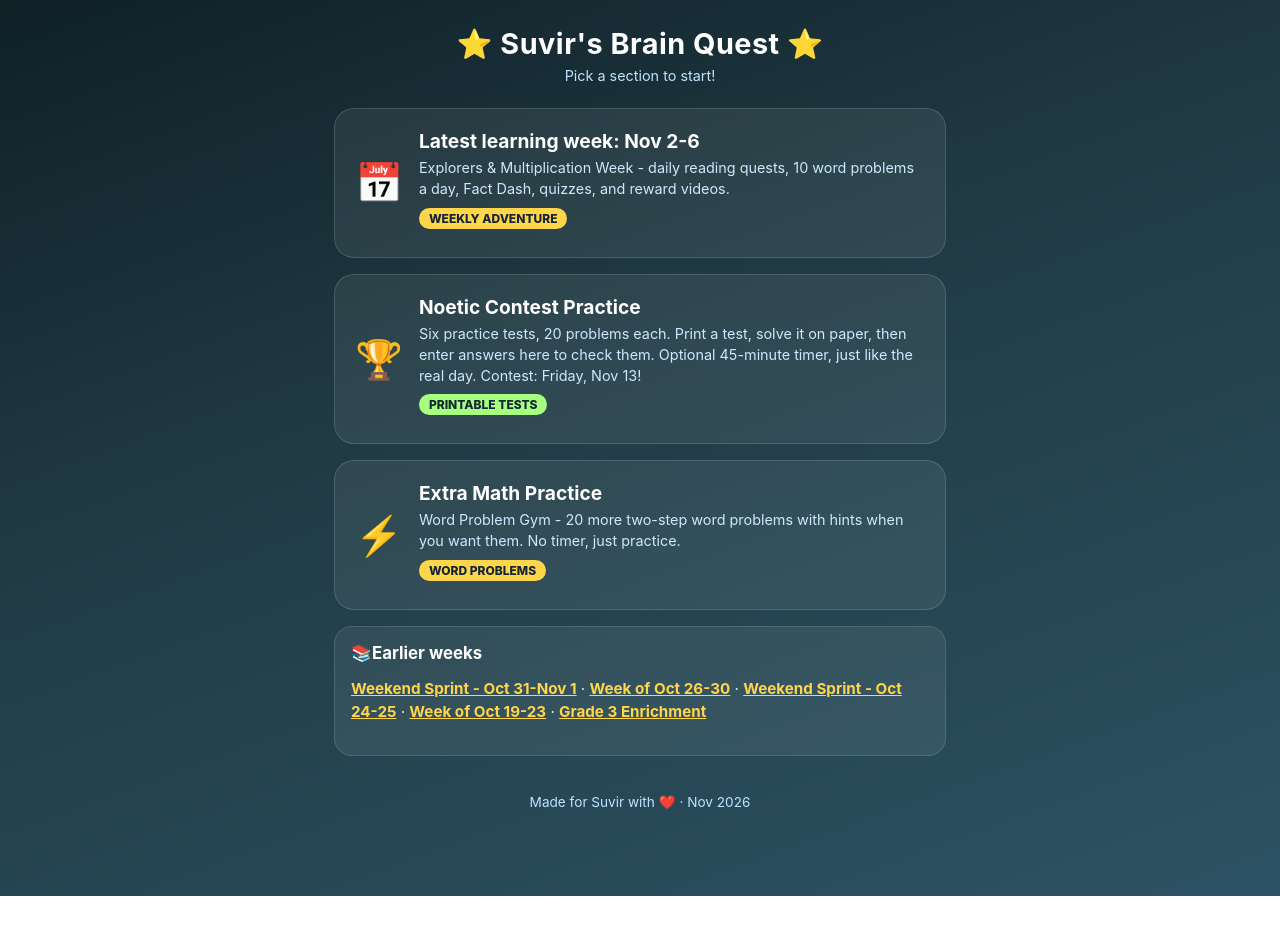
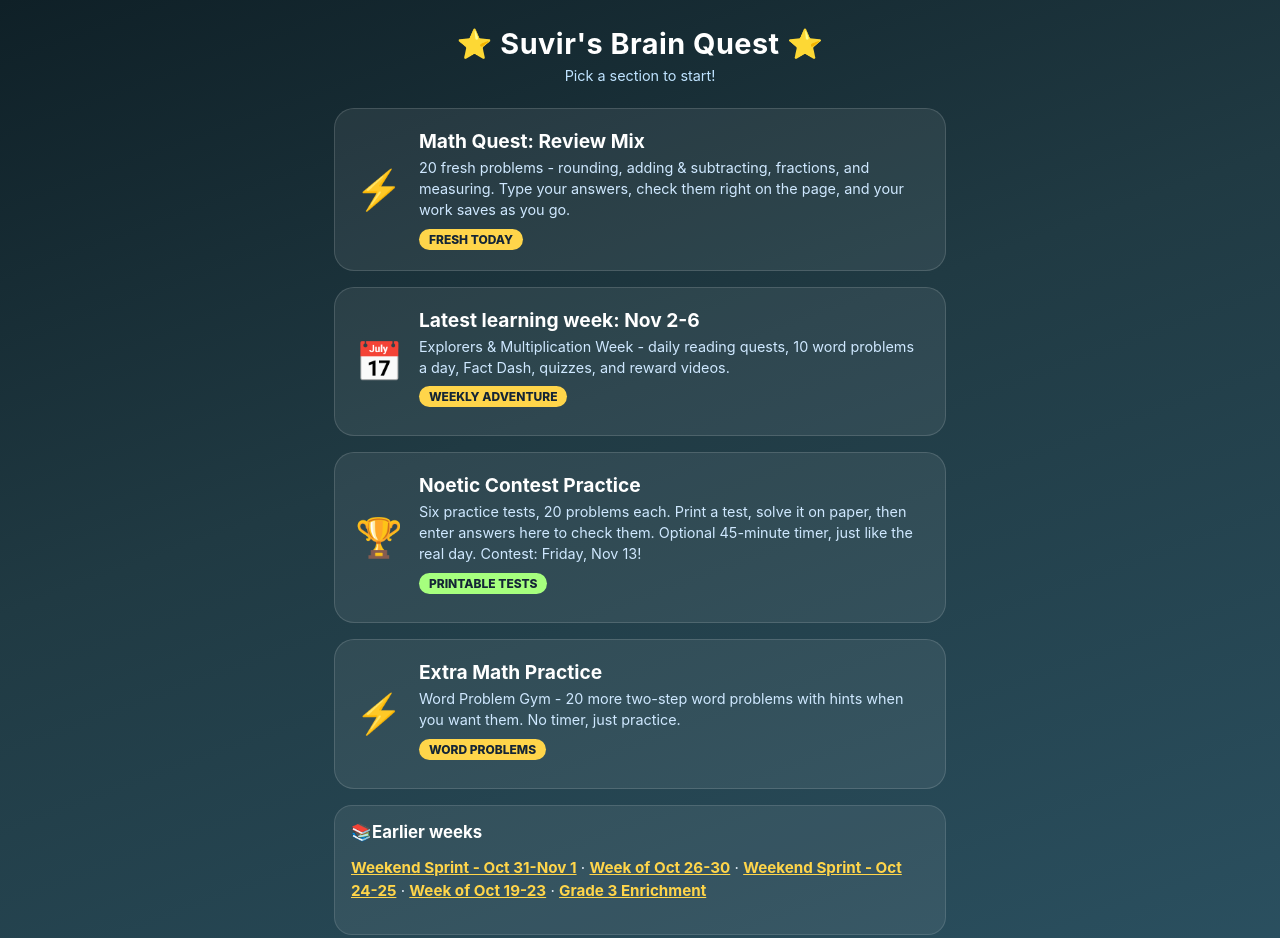
Before and after one commit to spi314/suvir-brain-quest, a plain HTML site: page index.html in a window 1280 px wide. Shown: the top 938 px of the page. Before the commit the page ends 896 px from the top, so only its background shows below. Drawn offline with Linux system fonts and the light colour scheme.

Commit message:
Update index.html

```diff
--- a/index.html
+++ b/index.html
@@ -27,6 +27,13 @@ footer{text-align:center;color:#bfe3ff;font-size:.85rem;padding:10px 0 26px;}
 <header><h1><span class="star">⭐</span> Suvir's Brain Quest <span class="star">⭐</span></h1>
 <p class="sub">Pick a section to start!</p></header>
 <main>
+
+<a class="tile" href="math-mix-nov14.html">
+  <div class="row"><div class="emoji">⚡</div>
+  <div><h2>Math Quest: Review Mix</h2>
+  <p>20 fresh problems - rounding, adding &amp; subtracting, fractions, and measuring. Type your answers, check them right on the page, and your work saves as you go.</p>
+  <span class="tag">FRESH TODAY</span></div></div>
+</a>
 
 <a class="tile" href="week-nov2-6.html">
   <div class="row"><div class="emoji">📅</div>
```
